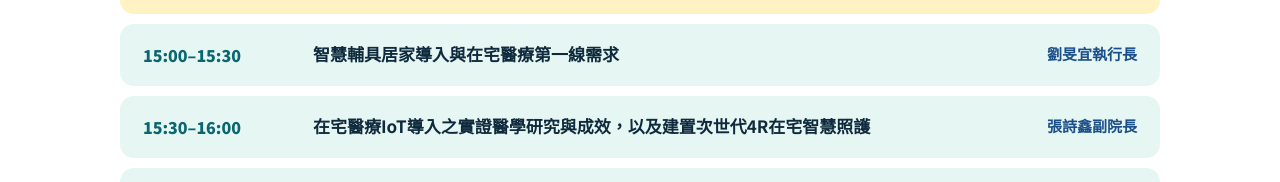
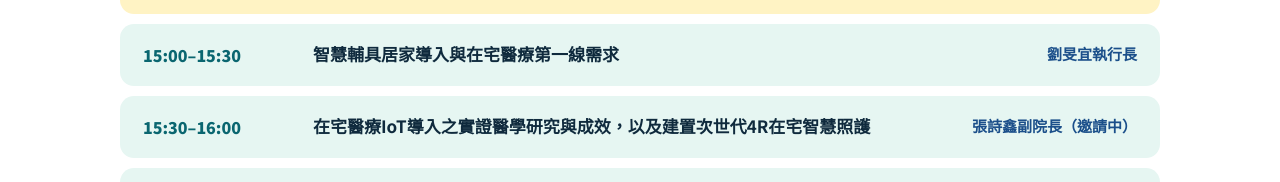
Before and after one commit to itriahmci-sys/itriahmci, a plain HTML site: page activity/index.html in a window 1280 px wide. Shown: the part 2109-2291 px from the top of the page. Drawn offline with Linux system fonts and the light colour scheme.

Commit message:
Update index.html

```diff
--- a/activity/index.html
+++ b/activity/index.html
@@ -251,7 +251,7 @@ footer a{color:#fff}
       <li class="talk"><span class="time">14:20–14:50</span><span class="topic">智慧輔具數據對接 HIS、FHIR 的資安落地與實務</span><span class="who">劉致宏副總經理</span></li>
       <li class="break"><span class="time">14:50–15:00</span><span class="topic">茶敘與設備交流</span><span class="who"></span></li>
       <li class="talk"><span class="time">15:00–15:30</span><span class="topic">智慧輔具居家導入與在宅醫療第一線需求</span><span class="who">劉旻宜執行長</span></li>
-      <li class="talk"><span class="time">15:30–16:00</span><span class="topic">在宅醫療IoT導入之實證醫學研究與成效，以及建置次世代4R在宅智慧照護</span><span class="who">張詩鑫副院長</span></li>
+      <li class="talk"><span class="time">15:30–16:00</span><span class="topic">在宅醫療IoT導入之實證醫學研究與成效，以及建置次世代4R在宅智慧照護</span><span class="who">張詩鑫副院長（邀請中）</span></li>
       <li class="talk"><span class="time">16:00–16:30</span><span class="topic">綜合座談：資料共享、責任分工與共同驗證</span><span class="who">胡紀平副秘書長</span></li>
     </ol>
   </div>
```
